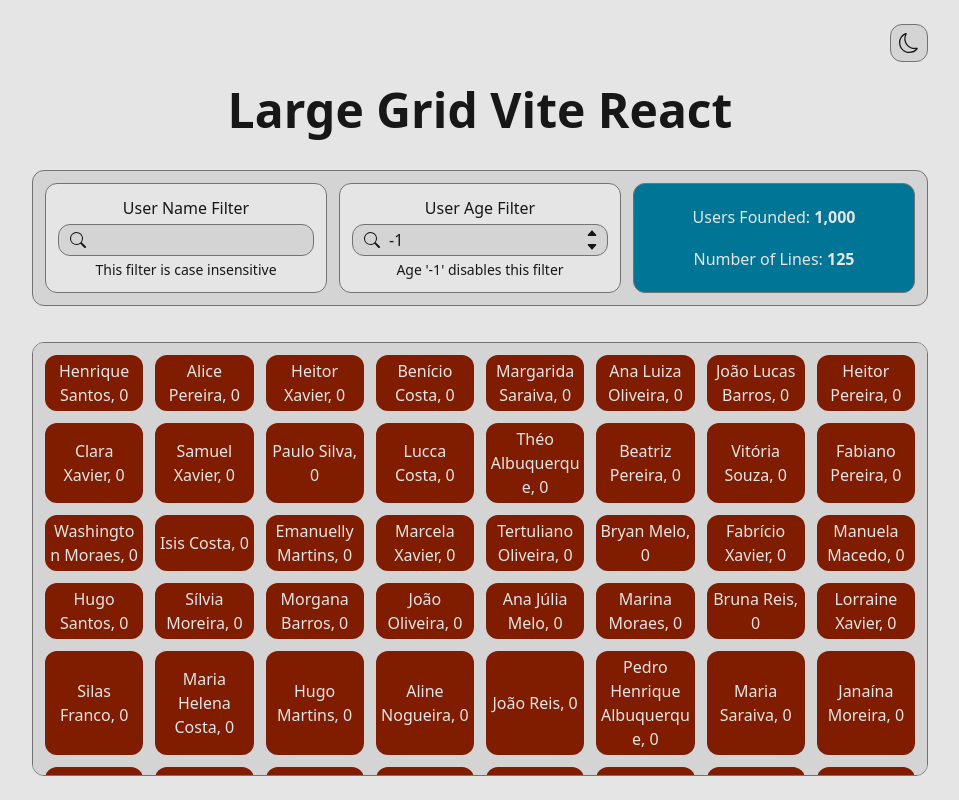
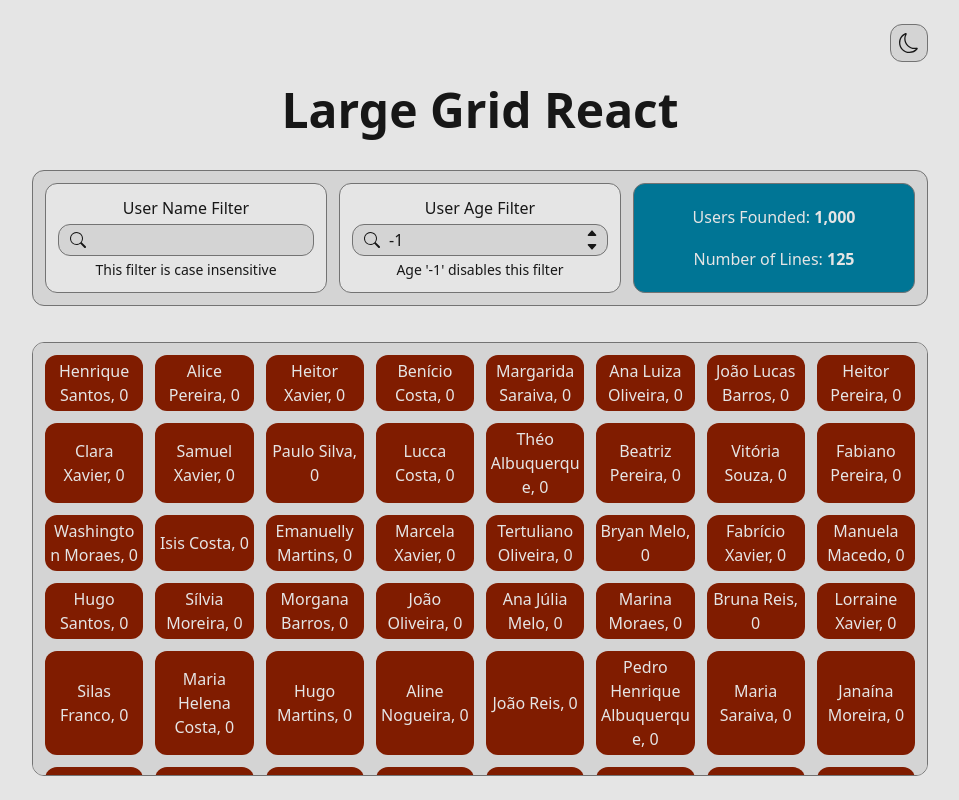
Before and after one commit to marcelo-rispoli-leal/large-grid-react, a React (Vite) app: page / in a window 1280 px wide. Shown: the whole page, without its empty margins (160-1119 px from the left). Built offline with nearby package versions, Linux system fonts and the light colour scheme.

Commit message:
Adjusted title and implemented spinner

```diff
--- a/index.html
+++ b/index.html
@@ -17,7 +17,7 @@
     <link rel="icon" type="image/x-icon" href="/favicon.ico" />
     <link href="/src/index.css" rel="stylesheet" />
     <meta name="viewport" content="width=device-width, initial-scale=1.0" />
-    <title>Large Grid Vite React</title>
+    <title>Large Grid React</title>
   </head>
   <body>
     <div id="root"></div>
--- a/package.json
+++ b/package.json
@@ -1,5 +1,5 @@
 {
-  "name": "large-grid-vite-react",
+  "name": "large-grid-react",
   "private": true,
   "version": "2.0.1",
   "type": "module",
--- a/src/app/App.jsx
+++ b/src/app/App.jsx
@@ -7,6 +7,7 @@ import Grid from "../components/Grid";
 import useGridFilters from "../hooks/useGridFilters";
 import useGridColumns from "../hooks/useGridColumns";
 import useGridLines from "../hooks/useGridLines";
+import { BsArrowRepeat } from "react-icons/bs";
 
 export default function App() {
   const { nameFilter, ageFilter, filteredUsers, handleFilterChange } =
@@ -44,7 +45,13 @@ export default function App() {
           />
           <Summary count={filteredUsers.length} lines={lines} />
         </div>
-        {filteredUsers.length > 0 && <Grid cells={filteredUsers} />}
+        {filteredUsers.length > 0 && lines === 0 ? (
+          <div className="flex justify-center py-12">
+            <BsArrowRepeat className="h-12 w-12 animate-spin text-cyan-700" />
+          </div>
+        ) : (
+          <Grid cells={filteredUsers} />
+        )}
       </div>
       <Analytics />
       <SpeedInsights />
```
Also changed, not shown: 1 other file (tests, documents, lock files or other folders).
